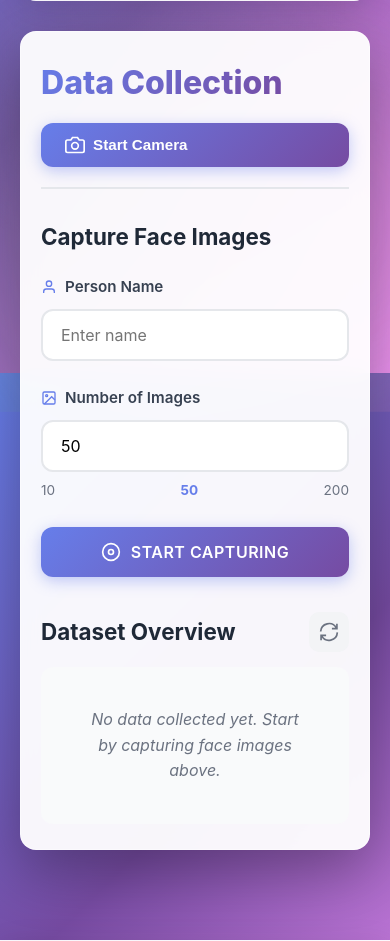
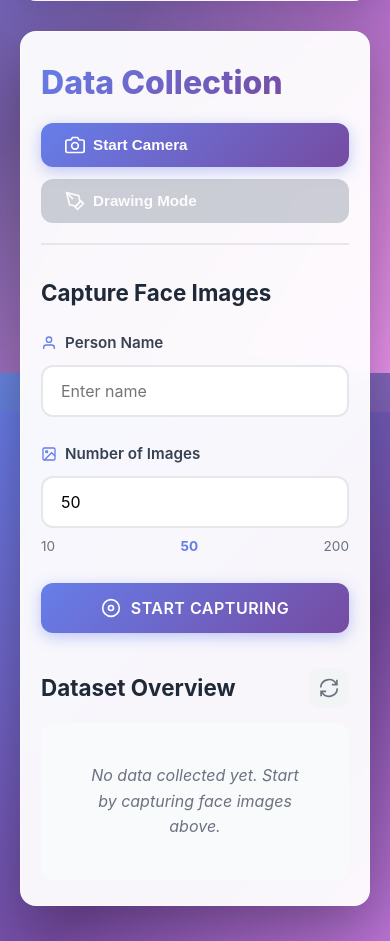
Before and after one commit to giasbs/facerecognition, a Flask app: page / in a window 390 px wide. Shown: the part 471-1412 px from the top of the page. Run offline with Flask 3, Linux system fonts and the light colour scheme; data that the repository does not hold is empty.

Commit message:
Add dedicated Drawing Mode button to card header
Major improvements for drawing feature accessibility:
- Added prominent "Drawing Mode" button in card headers
- Button positioned next to "Start Camera" for easy access
- Pink/purple gradient styling for visual distinction
- Button is disabled by default until camera starts
- Automatically enables when camera is activated
- Automatically disables and stops drawing when camera stops
- Syncs with overlay draw button (both control same state)
- Visual feedback: turns green with pulsing glow when active
- Responsive design: stacks vertically on mobile devices

Benefits:
- Much more discoverable than overlay-only button
- Clear visual hierarchy in the interface
- Prevents drawing without active camera feed
- Better user experience with prominent, dedicated control
- Consistent state management across both buttons

Now users can easily find and access drawing features without
searching for the overlay button on the video feed!

```diff
--- a/static/script.js
+++ b/static/script.js
@@ -48,9 +48,19 @@ function initializeTabs() {
 function initializeCameraToggles() {
     const captureCameraBtn = document.getElementById('toggleCaptureCamera');
     const recognitionCameraBtn = document.getElementById('toggleRecognitionCamera');
+    const captureDrawingModeBtn = document.getElementById('captureDrawingModeBtn');
+    const recognitionDrawingModeBtn = document.getElementById('recognitionDrawingModeBtn');
 
     captureCameraBtn.addEventListener('click', toggleCaptureCamera);
     recognitionCameraBtn.addEventListener('click', toggleRecognitionCamera);
+
+    // Add drawing mode button listeners
+    if (captureDrawingModeBtn) {
+        captureDrawingModeBtn.addEventListener('click', () => toggleDrawing('capture'));
+    }
+    if (recognitionDrawingModeBtn) {
+        recognitionDrawingModeBtn.addEventListener('click', () => toggleDrawing('recognition'));
+    }
 }
 
 // Toggle capture camera
@@ -58,6 +68,7 @@ function toggleCaptureCamera() {
     const cameraSection = document.getElementById('captureCameraSection');
     const cameraBtn = document.getElementById('toggleCaptureCamera');
     const videoFeed = document.getElementById('videoFeed');
+    const drawingModeBtn = document.getElementById('captureDrawingModeBtn');
 
     captureCameraActive = !captureCameraActive;
 
@@ -73,6 +84,8 @@ function toggleCaptureCamera() {
             </svg>
             Stop Camera
         `;
+        // Enable drawing mode button
+        drawingModeBtn.disabled = false;
         animateElement(cameraSection);
     } else {
         cameraSection.style.display = 'none';
@@ -85,6 +98,11 @@ function toggleCaptureCamera() {
             </svg>
             Start Camera
         `;
+        // Disable drawing mode button and turn off drawing if active
+        drawingModeBtn.disabled = true;
+        if (drawingState.capture.active) {
+            toggleDrawing('capture');
+        }
     }
 }
 
@@ -93,6 +111,7 @@ function toggleRecognitionCamera() {
     const cameraSection = document.getElementById('recognitionCameraSection');
     const cameraBtn = document.getElementById('toggleRecognitionCamera');
     const videoFeed = document.getElementById('recognitionFeed');
+    const drawingModeBtn = document.getElementById('recognitionDrawingModeBtn');
 
     recognitionCameraActive = !recognitionCameraActive;
 
@@ -108,6 +127,8 @@ function toggleRecognitionCamera() {
             </svg>
             Stop Recognition
         `;
+        // Enable drawing mode button
+        drawingModeBtn.disabled = false;
         animateElement(cameraSection);
     } else {
         cameraSection.style.display = 'none';
@@ -120,6 +141,11 @@ function toggleRecognitionCamera() {
             </svg>
             Start Recognition
         `;
+        // Disable drawing mode button and turn off drawing if active
+        drawingModeBtn.disabled = true;
+        if (drawingState.recognition.active) {
+            toggleDrawing('recognition');
+        }
     }
 }
 
@@ -659,6 +685,7 @@ function toggleDrawing(mode) {
     const state = drawingState[mode];
     const toggleBtn = document.getElementById(`toggle${capitalize(mode)}Drawing`);
     const toolbar = document.getElementById(`${mode}DrawingToolbar`);
+    const drawingModeBtn = document.getElementById(`${mode}DrawingModeBtn`);
 
     state.active = !state.active;
 
@@ -666,6 +693,15 @@ function toggleDrawing(mode) {
         state.canvas.classList.add('active');
         toggleBtn.classList.add('active');
         toggleBtn.innerHTML = `
+            <svg width="20" height="20" viewBox="0 0 24 24" fill="none" stroke="currentColor" stroke-width="2">
+                <line x1="18" y1="6" x2="6" y2="18"/>
+                <line x1="6" y1="6" x2="18" y2="18"/>
+            </svg>
+            Stop Drawing
+        `;
+        // Update drawing mode button
+        drawingModeBtn.classList.add('active');
+        drawingModeBtn.innerHTML = `
             <svg width="20" height="20" viewBox="0 0 24 24" fill="none" stroke="currentColor" stroke-width="2">
                 <line x1="18" y1="6" x2="6" y2="18"/>
                 <line x1="6" y1="6" x2="18" y2="18"/>
@@ -684,6 +720,16 @@ function toggleDrawing(mode) {
                 <path d="M18 13l-1.5-7.5L2 2l3.5 14.5L13 18l5-5z"/>
             </svg>
             Draw
+        `;
+        // Update drawing mode button
+        drawingModeBtn.classList.remove('active');
+        drawingModeBtn.innerHTML = `
+            <svg width="20" height="20" viewBox="0 0 24 24" fill="none" stroke="currentColor" stroke-width="2">
+                <path d="M12 19l7-7 3 3-7 7-3-3z"/>
+                <path d="M18 13l-1.5-7.5L2 2l3.5 14.5L13 18l5-5z"/>
+                <path d="M2 2l7.586 7.586"/>
+            </svg>
+            Drawing Mode
         `;
         toolbar.style.display = 'none';
         state.canvas.className = 'drawing-canvas';
--- a/static/style.css
+++ b/static/style.css
@@ -215,6 +215,12 @@ body::before {
     font-weight: 800;
 }
 
+.header-controls {
+    display: flex;
+    gap: 12px;
+    flex-wrap: wrap;
+}
+
 /* Toggle Camera Button */
 .toggle-camera-btn {
     display: flex;
@@ -239,6 +245,41 @@ body::before {
 
 .toggle-camera-btn.active {
     background: var(--danger-color);
+}
+
+/* Drawing Mode Button */
+.drawing-mode-btn {
+    display: flex;
+    align-items: center;
+    gap: 8px;
+    padding: 12px 24px;
+    background: linear-gradient(135deg, #f093fb 0%, #f5576c 100%);
+    color: white;
+    border: none;
+    border-radius: 12px;
+    font-size: 0.95em;
+    font-weight: 600;
+    cursor: pointer;
+    transition: var(--transition);
+    box-shadow: 0 4px 15px rgba(240, 147, 251, 0.4);
+}
+
+.drawing-mode-btn:hover:not(:disabled) {
+    transform: translateY(-2px);
+    box-shadow: 0 6px 20px rgba(240, 147, 251, 0.6);
+}
+
+.drawing-mode-btn:disabled {
+    opacity: 0.5;
+    cursor: not-allowed;
+    background: #9ca3af;
+    box-shadow: none;
+}
+
+.drawing-mode-btn.active {
+    background: var(--success-gradient);
+    box-shadow: 0 4px 15px rgba(56, 239, 125, 0.6);
+    animation: pulseGlow 2s ease-in-out infinite;
 }
 
 /* Camera Section */
@@ -854,7 +895,13 @@ body::before {
         gap: 15px;
     }
 
-    .toggle-camera-btn {
+    .header-controls {
+        width: 100%;
+        flex-direction: column;
+    }
+
+    .toggle-camera-btn,
+    .drawing-mode-btn {
         width: 100%;
     }
 
--- a/templates/index.html
+++ b/templates/index.html
@@ -61,6 +61,7 @@
             <div class="card">
                 <div class="card-header">
                     <h2>Data Collection</h2>
+                    <div class="header-controls">
                         <button class="toggle-camera-btn" id="toggleCaptureCamera">
                             <svg width="20" height="20" viewBox="0 0 24 24" fill="none" stroke="currentColor" stroke-width="2">
                                 <path d="M23 19a2 2 0 0 1-2 2H3a2 2 0 0 1-2-2V8a2 2 0 0 1 2-2h4l2-3h6l2 3h4a2 2 0 0 1 2 2z"/>
@@ -68,6 +69,15 @@
                             </svg>
                             Start Camera
                         </button>
+                        <button class="drawing-mode-btn" id="captureDrawingModeBtn" disabled>
+                            <svg width="20" height="20" viewBox="0 0 24 24" fill="none" stroke="currentColor" stroke-width="2">
+                                <path d="M12 19l7-7 3 3-7 7-3-3z"/>
+                                <path d="M18 13l-1.5-7.5L2 2l3.5 14.5L13 18l5-5z"/>
+                                <path d="M2 2l7.586 7.586"/>
+                            </svg>
+                            Drawing Mode
+                        </button>
+                    </div>
                 </div>
 
                 <div class="camera-section" id="captureCameraSection" style="display: none;">
@@ -260,6 +270,7 @@
             <div class="card">
                 <div class="card-header">
                     <h2>Live Face Recognition</h2>
+                    <div class="header-controls">
                         <button class="toggle-camera-btn" id="toggleRecognitionCamera">
                             <svg width="20" height="20" viewBox="0 0 24 24" fill="none" stroke="currentColor" stroke-width="2">
                                 <path d="M23 19a2 2 0 0 1-2 2H3a2 2 0 0 1-2-2V8a2 2 0 0 1 2-2h4l2-3h6l2 3h4a2 2 0 0 1 2 2z"/>
@@ -267,6 +278,15 @@
                             </svg>
                             Start Recognition
                         </button>
+                        <button class="drawing-mode-btn" id="recognitionDrawingModeBtn" disabled>
+                            <svg width="20" height="20" viewBox="0 0 24 24" fill="none" stroke="currentColor" stroke-width="2">
+                                <path d="M12 19l7-7 3 3-7 7-3-3z"/>
+                                <path d="M18 13l-1.5-7.5L2 2l3.5 14.5L13 18l5-5z"/>
+                                <path d="M2 2l7.586 7.586"/>
+                            </svg>
+                            Drawing Mode
+                        </button>
+                    </div>
                 </div>
 
                 <div class="model-status-card">
```
Lines whose indentation alone changed are shown as unchanged.
